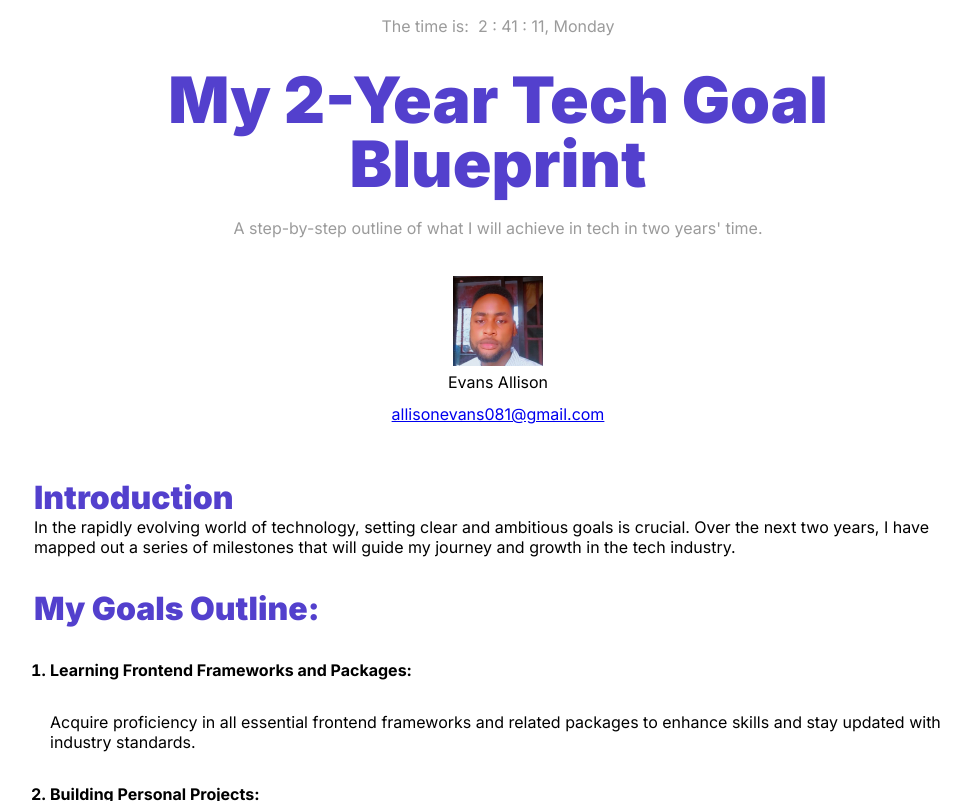
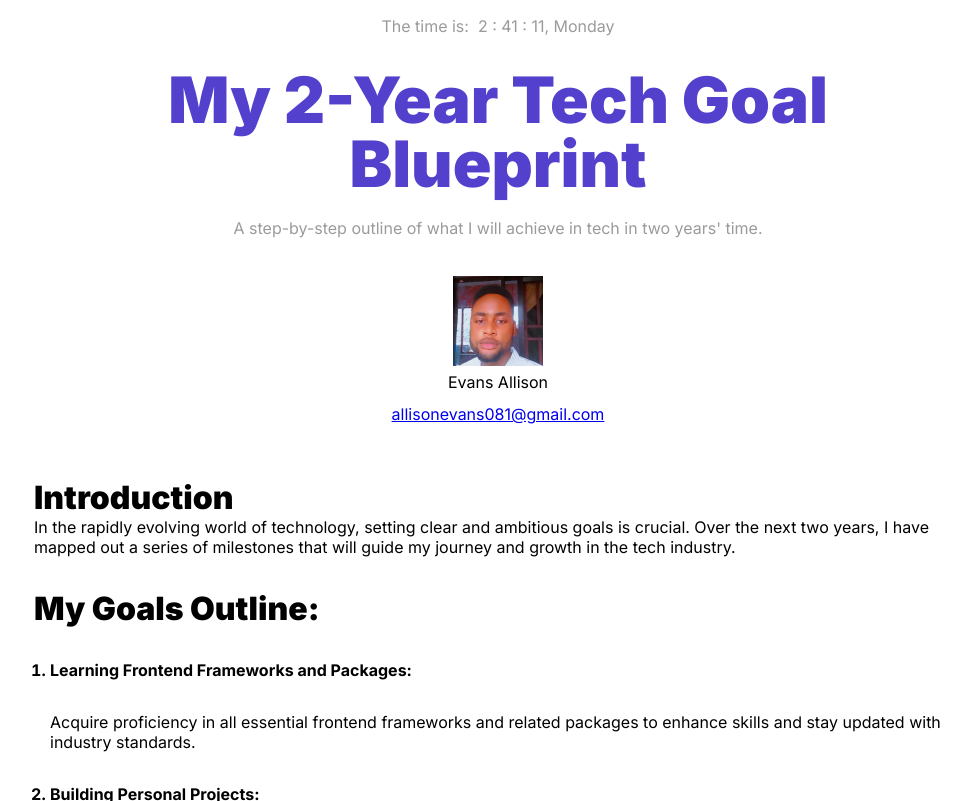
Before and after one commit to alli-Codes/personal-webite-HNG, a plain HTML site: page index.html in a window 1280 px wide. Shown: the top 801 px of the page, without its empty margins (142-1113 px from the left). Drawn offline with Linux system fonts and the light colour scheme.

Commit message:
Changed text colors

```diff
--- a/assets/css/style.css
+++ b/assets/css/style.css
@@ -72,7 +72,6 @@ line-height: 4rem;
 }
 
 .section__body h1{
-    color: #5340CD;
     font-size: 2rem;
     font-weight: 900;
 }
```
